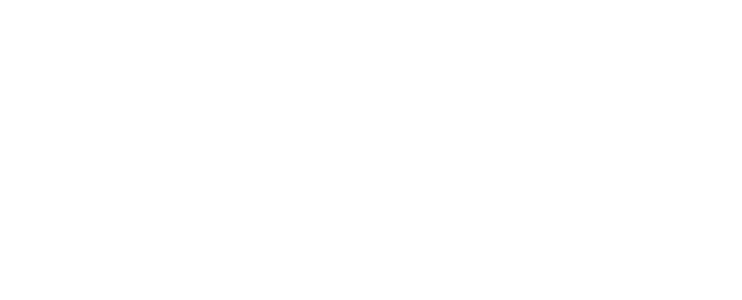
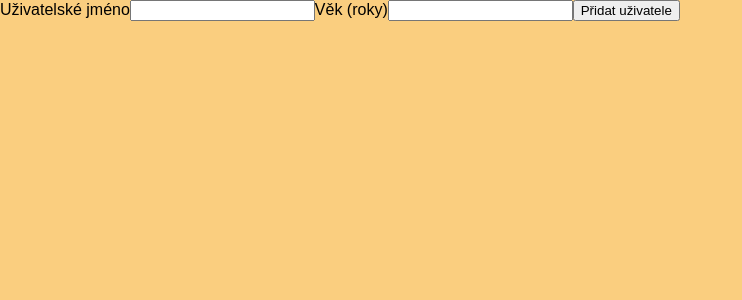
Before and after one commit to alzbetamyskova/practise-project-01, a React (Create React App) app: page / in a window 1280 px wide. Shown: the top 300 px of the page, without its empty margins (0-742 px from the left). Built offline with nearby package versions, Linux system fonts and the light colour scheme.

Commit message:
přidána componenta addUser

```diff
--- a/src/App.js
+++ b/src/App.js
@@ -1,10 +1,11 @@
 import React from 'react';
+import AddUser from './components/Users/AddUser';
 
 
 function App() {
   return (
     <div>
-
+      <AddUser />
     </div>
   );
 }
--- /dev/null
+++ b/src/components/Users/AddUser.js
@@ -0,0 +1,21 @@
+import React from 'react';
+
+const AddUser = (props) => {
+  const addUserHandler = (event) => {
+    event.preventDefault();
+  };
+
+  return (
+  <form onSubmit={addUserHandler}>
+
+    <label htmlFor='username'>Uživatelské jméno</label>
+    <input id='username' type='text' />
+    <label htmlFor='age'>Věk (roky)</label>
+    <input id='age' type='number' />
+    <button type='submit'>Přidat uživatele</button>
+
+  </form>
+  );
+};
+
+export default AddUser;
--- a/src/index.css
+++ b/src/index.css
@@ -4,6 +4,7 @@
 
 html {
   font-family: sans-serif;
+  background: #FACE7F;
 }
 
 body {
```
Also changed, not shown: 1 other file (tests, documents, lock files or other folders).
